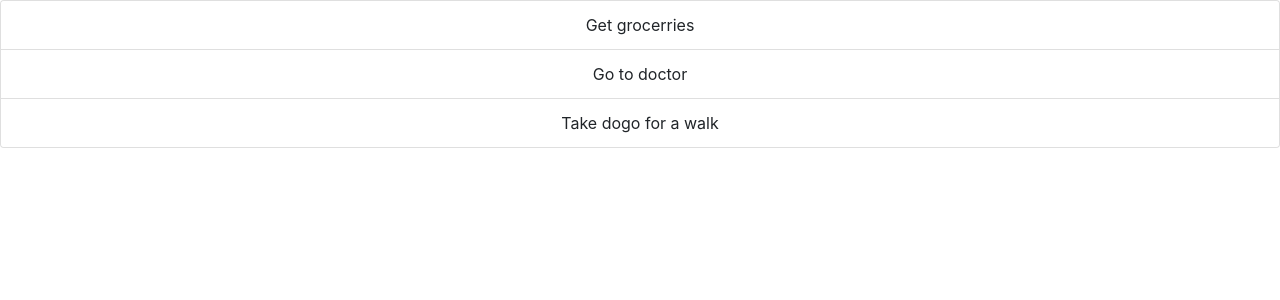
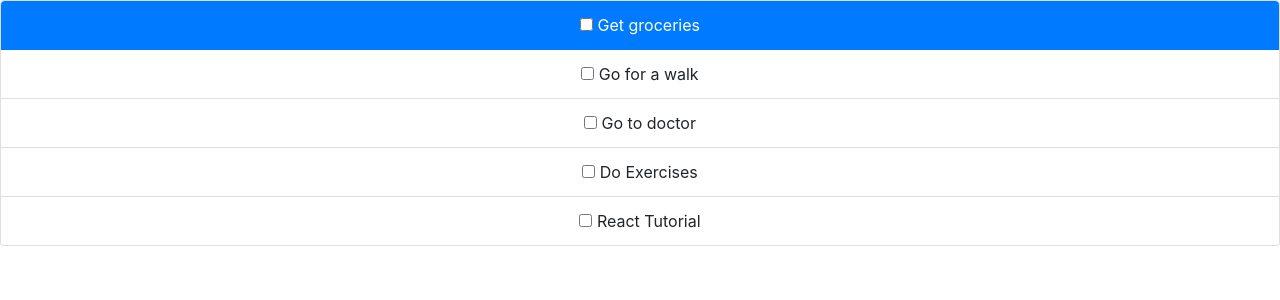
Before and after one commit to Jagholin/todo_react, a React (Create React App) app: page / in a window 1280 px wide. Shown: the top 300 px of the page. Built offline with nearby package versions, Linux system fonts and the light colour scheme.

Commit message:
selected stuff

```diff
--- a/src/App.js
+++ b/src/App.js
@@ -11,17 +11,16 @@ import { useState } from "react";
 
 function App() {
   // all the state goes here!
-  const [state, setState] = useState([
+  const [state, setState] = useState(
     {
-      todo: "create a todo app",
-      done: false,
+      todo: ["Get groceries", "Go for a walk", "Go to doctor", "Do Exercises", "React Tutorial"],
+      done: [false, false, false, false],
     }
-  ]);
+  );
 
   // index of currently selected item
   const [selected, setSelected] = useState(0);
 
-  let todoList = ["Get grocerries", "Go to doctor", "Take dogo for a walk"];
   return (
     <div className="App">
       <Header />
@@ -30,7 +29,7 @@ function App() {
           <NewTask />
           <Buttons />
         </div>
-        <TodoList items={todoList}/>
+        <TodoList items={state} setItems={setState} itemSelected={selected} setItemSelected={setSelected}/>
       </div>
       <Footer />
     </div>
--- a/src/components/todo_list.jsx
+++ b/src/components/todo_list.jsx
@@ -1,13 +1,20 @@
 function TodoList(props) {
-    return ( <div class="card"><ul class="list-group list-group-flush">
-        {props.items.map((todo, index) =>
-            <li class="list-group-item">
-                {todo}
-            </li>)
-        }
-    </ul>
 
-    </div> );
+    console.log(props.itemSelected);
+    return (
+            <div className="card">
+                <ul className="list-group list-group-flush">
+                {
+                    props.items.todo.map((todo, index) =>
+                        <li onClick={() => {props.setItemSelected(index)}} key={index} className={props.itemSelected == index ? "list-group-item active" : "list-group-item"}>
+                        <input type="checkbox" /> {todo}
+                        </li>
+                    )
+                }
+                </ul>
+            </div>
+    );
+
 }
 
 export default TodoList;
```
